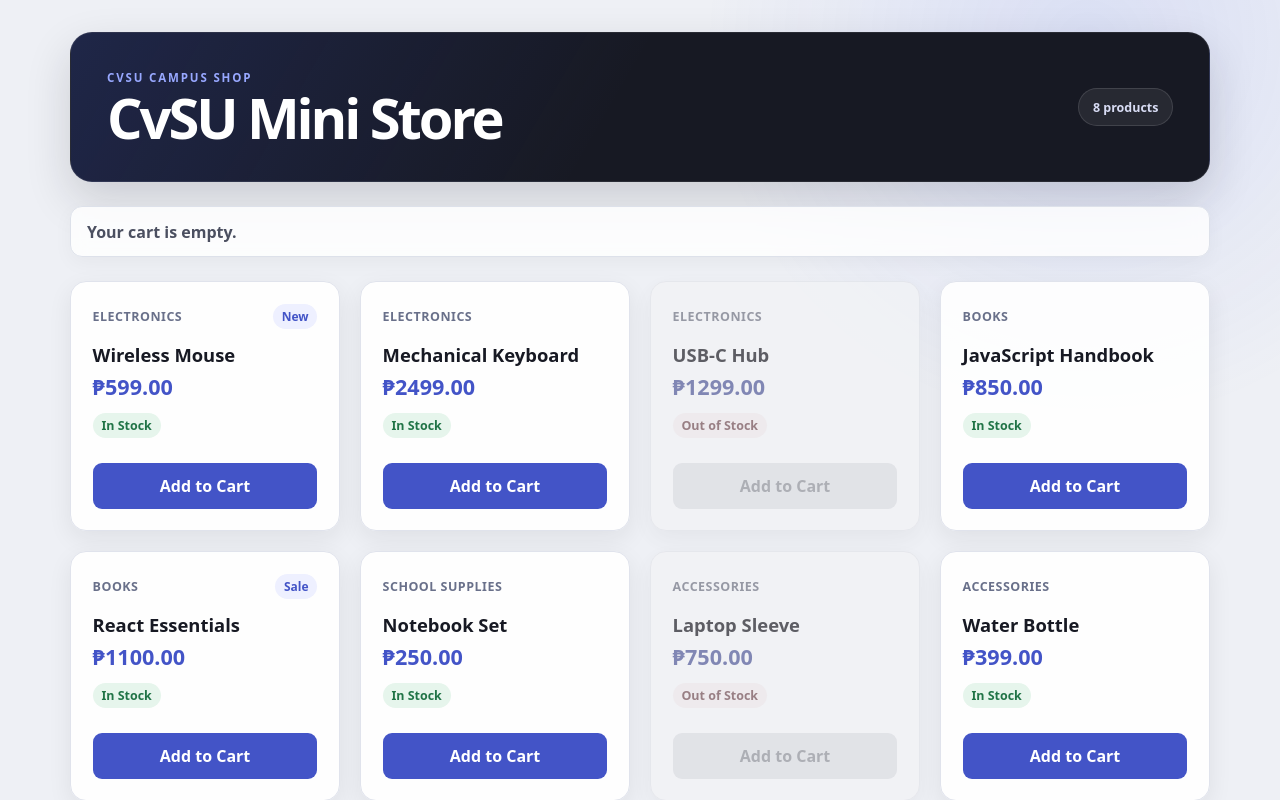
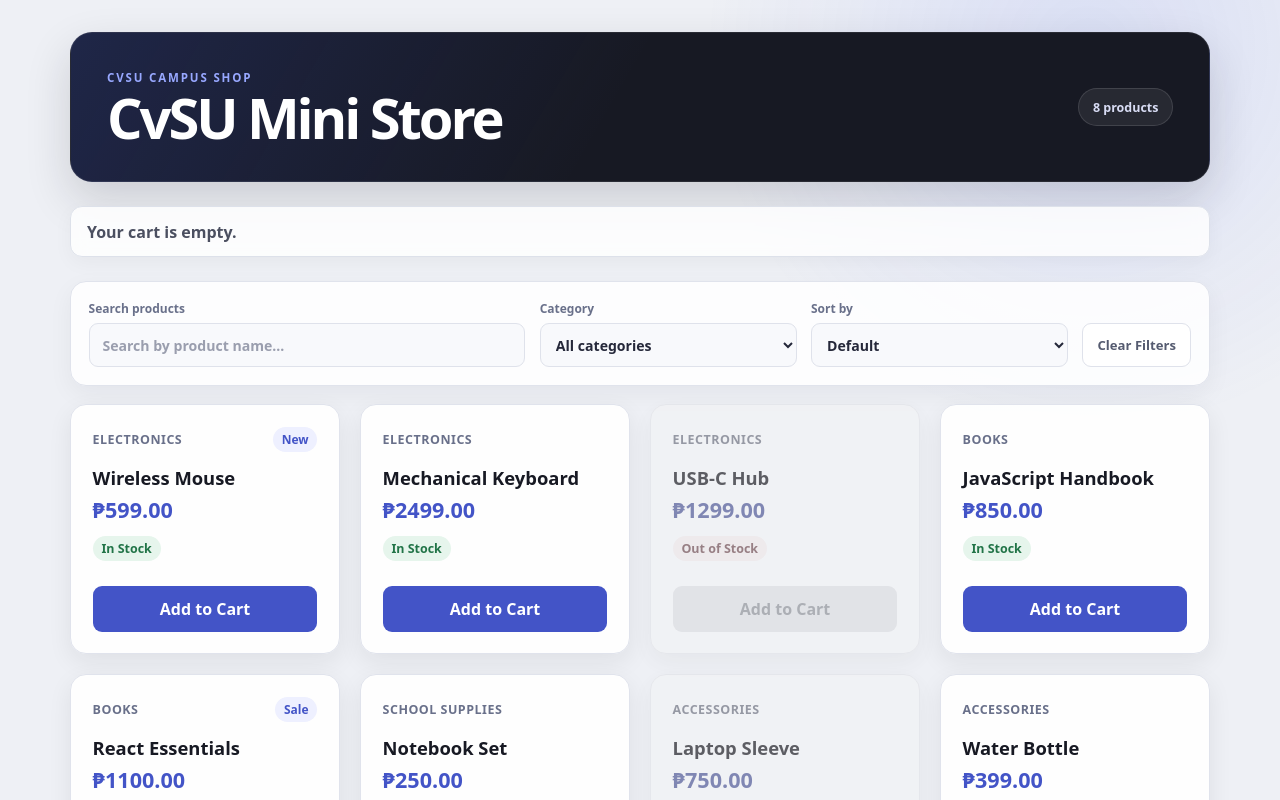
Before and after one commit to Suprbook/newlaboratoy, a React (Vite) app: page / in a window 1280 px wide. Shown: the top 800 px of the page. Built offline with nearby package versions, Linux system fonts and the light colour scheme.

Commit message:
feat: debounce and filter catalog products

```diff
--- a/src/App.jsx
+++ b/src/App.jsx
@@ -1,13 +1,42 @@
-import { useState } from "react";
+import { useEffect, useState } from "react";
 import products from "./data/products";
 import ProductCard from "./components/ProductCard";
+import SearchBar from "./components/SearchBar";
 import "./App.css";
 
 function App() {
   const [cartCount, setCartCount] = useState(0);
   const [lastAdded, setLastAdded] = useState("");
+  const [searchText, setSearchText] = useState("");
+  const [debouncedSearch, setDebouncedSearch] = useState("");
+  const [category, setCategory] = useState("All");
+  const [sortOrder, setSortOrder] = useState("default");
 
-  // Callback passed down to every ProductCard
+  useEffect(() => {
+    const timer = setTimeout(() => {
+      setDebouncedSearch(searchText);
+    }, 300);
+
+    return () => clearTimeout(timer);
+  }, [searchText]);
+
+  const searchKeyword = debouncedSearch.trim().toLowerCase();
+  const filteredProducts = [
+    ...products.filter((product) => {
+      const matchesSearch = product.title.toLowerCase().includes(searchKeyword);
+      const matchesCategory =
+        category === "All" || product.category === category;
+
+      return matchesSearch && matchesCategory;
+    }),
+  ];
+
+  if (sortOrder === "price-asc") {
+    filteredProducts.sort((first, second) => first.price - second.price);
+  } else if (sortOrder === "price-desc") {
+    filteredProducts.sort((first, second) => second.price - first.price);
+  }
+
   const handleAddToCart = (title) => {
     setCartCount((count) => count + 1);
     setLastAdded(title);
@@ -29,8 +58,23 @@ function App() {
           : `Items added to cart: ${cartCount} (Last added: ${lastAdded})`}
       </p>
 
+      <SearchBar
+        searchText={searchText}
+        onSearchChange={setSearchText}
+        category={category}
+        onCategoryChange={setCategory}
+        sortOrder={sortOrder}
+        onSortChange={setSortOrder}
+        onClearFilters={() => {
+          setSearchText("");
+          setDebouncedSearch("");
+          setCategory("All");
+          setSortOrder("default");
+        }}
+      />
+
       <div className="product-grid">
-        {products.map((product) => (
+        {filteredProducts.map((product) => (
           <ProductCard
             key={product.id}
             title={product.title}
```
